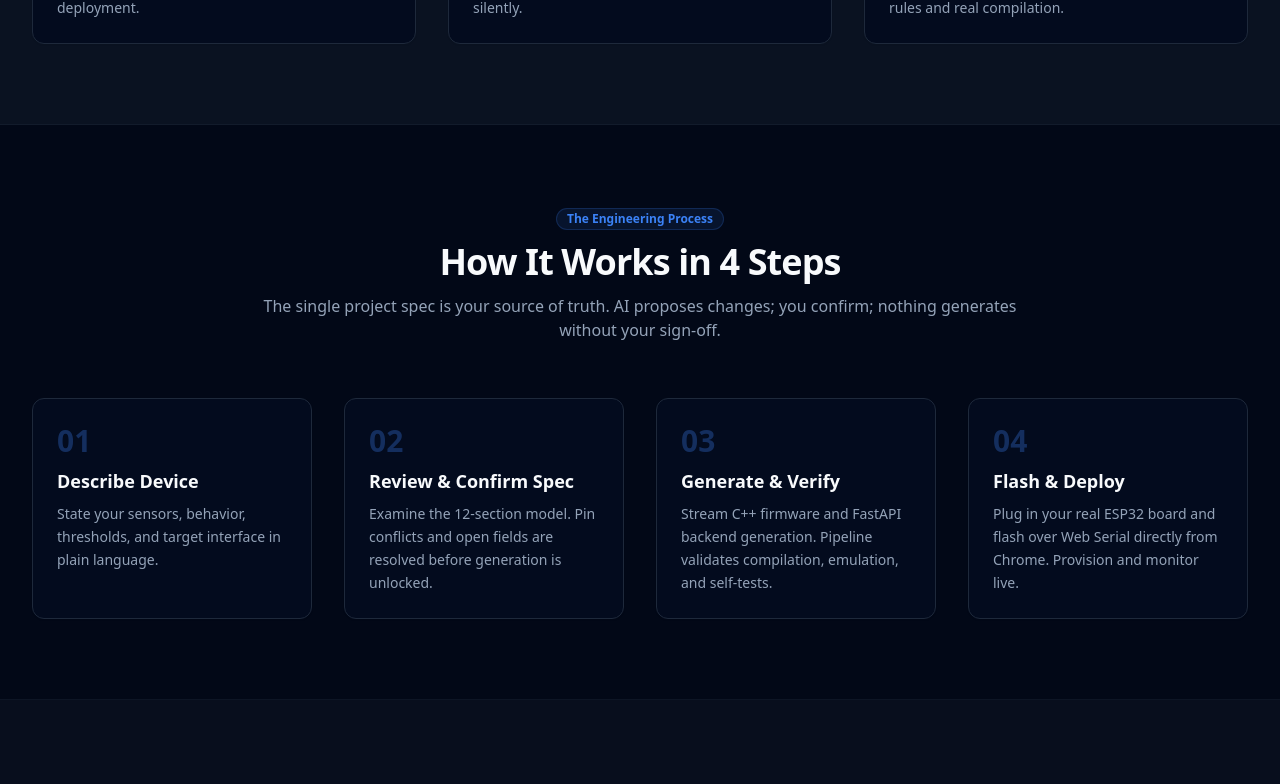
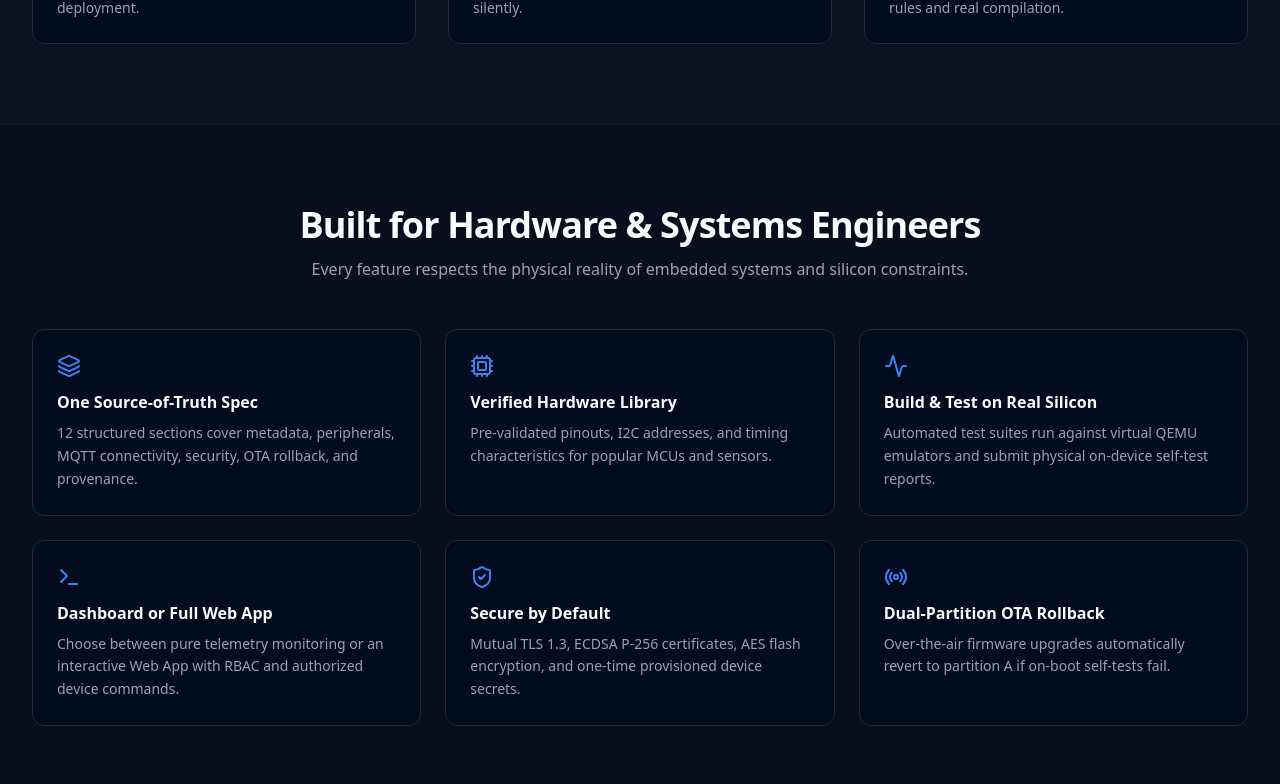
Before and after one commit to en-arthur/iot_platform_backend, a Next.js app: page / in a window 1280 px wide. Shown: the part 1140-1924 px from the top of the page. Built offline with nearby package versions, Linux system fonts and the light colour scheme.

Commit message:
refactor(landing): remove 'The Engineering Process' and 'Engineering Transparency' cards

```diff
--- a/app/page.js
+++ b/app/page.js
@@ -51,7 +51,6 @@ export default function LandingPage() {
           </Link>
 
           <nav className="hidden md:flex items-center gap-6 text-sm font-medium text-muted-foreground">
-            <a href="#how-it-works" className="hover:text-foreground transition-colors">How It Works</a>
             <a href="#features" className="hover:text-foreground transition-colors">Features</a>
             <a href="#hardware" className="hover:text-foreground transition-colors">Hardware</a>
           </nav>
@@ -235,60 +234,6 @@ export default function LandingPage() {
           </div>
         </section>
 
-        {/* How It Works: 4 Steps */}
-        <section id="how-it-works" className="py-20 border-b border-border/40">
-          <div className="container max-w-7xl px-4 sm:px-8">
-            <div className="text-center max-w-3xl mx-auto">
-              <Badge variant="default">The Engineering Process</Badge>
-              <h2 className="mt-3 text-3xl font-bold tracking-tight text-foreground sm:text-4xl">
-                How It Works in 4 Steps
-              </h2>
-              <p className="mt-3 text-muted-foreground">
-                The single project spec is your source of truth. AI proposes changes; you confirm; nothing generates without your sign-off.
-              </p>
-            </div>
-
-            <div className="mt-14 grid gap-8 md:grid-cols-2 lg:grid-cols-4">
-              {[
-                {
-                  step: '01',
-                  title: 'Describe Device',
-                  desc: 'State your sensors, behavior, thresholds, and target interface in plain language.',
-                },
-                {
-                  step: '02',
-                  title: 'Review & Confirm Spec',
-                  desc: 'Examine the 12-section model. Pin conflicts and open fields are resolved before generation is unlocked.',
-                },
-                {
-                  step: '03',
-                  title: 'Generate & Verify',
-                  desc: 'Stream C++ firmware and FastAPI backend generation. Pipeline validates compilation, emulation, and self-tests.',
-                },
-                {
-                  step: '04',
-                  title: 'Flash & Deploy',
-                  desc: 'Plug in your real ESP32 board and flash over Web Serial directly from Chrome. Provision and monitor live.',
-                },
-              ].map((item, idx) => (
-                <motion.div
-                  key={item.step}
-                  initial={{ opacity: 0, y: 20 }}
-                  whileInView={{ opacity: 1, y: 0 }}
-                  viewport={{ once: true }}
-                  transition={{ duration: 0.4, delay: idx * 0.1 }}
-                  whileHover={{ y: -4 }}
-                  className="relative rounded-xl border border-border bg-card p-6 shadow-sm hover:border-primary/50 transition-all"
-                >
-                  <span className="text-3xl font-black text-primary/30">{item.step}</span>
-                  <h3 className="mt-2 text-lg font-semibold text-foreground">{item.title}</h3>
-                  <p className="mt-2 text-sm text-muted-foreground leading-relaxed">{item.desc}</p>
-                </motion.div>
-              ))}
-            </div>
-          </div>
-        </section>
-
         {/* Key Features */}
         <section id="features" className="py-20 bg-muted/20 border-b border-border/40">
           <div className="container max-w-7xl px-4 sm:px-8">
@@ -352,43 +297,6 @@ export default function LandingPage() {
                 );
               })}
             </div>
-          </div>
-        </section>
-
-        {/* Trust Section for Engineers */}
-        <section className="py-20 border-b border-border/40">
-          <div className="container max-w-7xl px-4 sm:px-8">
-            <motion.div
-              initial={{ opacity: 0, scale: 0.98 }}
-              whileInView={{ opacity: 1, scale: 1 }}
-              viewport={{ once: true }}
-              transition={{ duration: 0.5 }}
-              className="rounded-2xl border border-primary/20 bg-primary/5 p-8 sm:p-12 shadow-sm"
-            >
-              <div className="max-w-3xl">
-                <Badge variant="default">Engineering Transparency</Badge>
-                <h2 className="mt-3 text-3xl font-bold tracking-tight text-foreground sm:text-4xl">
-                  Inspect Every Line. Edit Protected Regions. Trust Build Logs.
-                </h2>
-                <p className="mt-4 text-muted-foreground leading-relaxed">
-                  We never lock you into a proprietary black box. You have full access to generated C++ firmware, Python FastAPI servers, and React interface files in the embedded Monaco editor. Insert your own custom calibration code inside protected regions—AI updates will never overwrite your manual edits.
-                </p>
-                <div className="mt-8 flex flex-wrap gap-4">
-                  <div className="flex items-center gap-2 text-sm font-medium">
-                    <CheckCircle2 className="h-4 w-4 text-emerald-500" />
-                    <span>Protected Code Annotations</span>
-                  </div>
-                  <div className="flex items-center gap-2 text-sm font-medium">
-                    <CheckCircle2 className="h-4 w-4 text-emerald-500" />
-                    <span>Raw Streaming Compiler Logs</span>
-                  </div>
-                  <div className="flex items-center gap-2 text-sm font-medium">
-                    <CheckCircle2 className="h-4 w-4 text-emerald-500" />
-                    <span>Side-by-Side Version Diffing</span>
-                  </div>
-                </div>
-              </div>
-            </motion.div>
           </div>
         </section>
 
```
